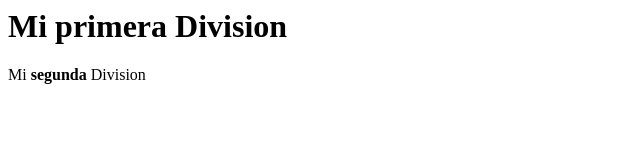
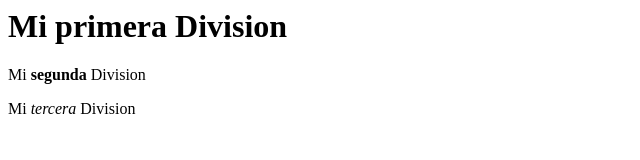
Before and after one commit to Jonathanrestrepo24/programacionoche.github.io, a plain HTML site: page index.html in a window 1280 px wide. Shown: the whole page, without its empty margins (0-640 px from the left). Drawn offline with Linux system fonts and the light colour scheme.

Commit message:
Agregando mi tercera division

```diff
--- a/index.html
+++ b/index.html
@@ -6,6 +6,7 @@
 	<body>
 		<div><p><h1>Mi primera Division</h1></p></div>
 		<div><p>Mi <b>segunda</b> Division</p></div>
+		<div><p>Mi <em>tercera</em> Division</p></div>
 	</body>
 
 </html>
```
